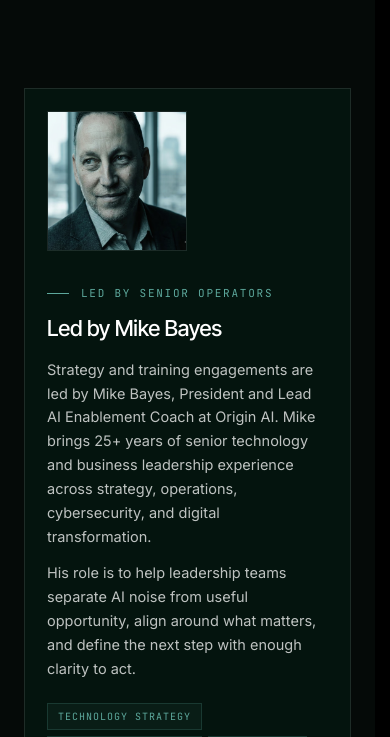
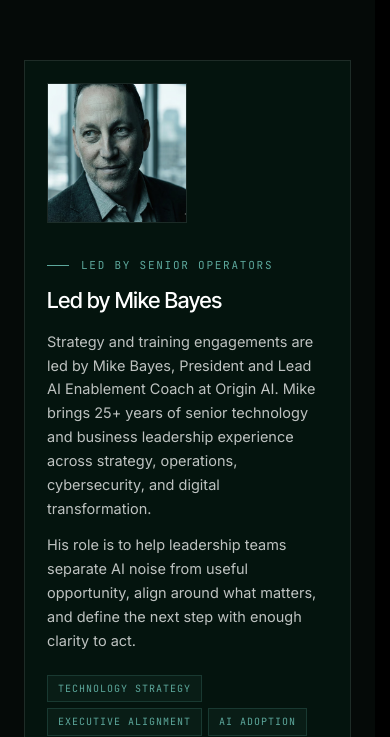
Before and after one commit to mikebayes/originai, a Next.js app: page /services/strategy in a window 390 px wide. Shown: the part 1847-2584 px from the top of the page. Built offline with nearby package versions, Linux system fonts and the light colour scheme.

Commit message:
Halve .bp-leader section padding so the Mike Bayes callout sits closer to the surrounding sections. Desktop 80->40 top/bottom. Mobile 56/60->28/32.

```diff
--- a/styles/services-deep.css
+++ b/styles/services-deep.css
@@ -3198,7 +3198,9 @@
    desktop, stacked on mobile. Mike asked 2026-05-05. */
 .bp-leader {
   position: relative;
-  padding: 80px 0 80px;
+  /* Padding halved 80 -> 40 so the callout sits closer to the
+     sections above and below. Mike asked 2026-05-05. */
+  padding: 40px 0 40px;
   background: #050a08;
 }
 
@@ -3292,7 +3294,7 @@
 }
 
 @media (max-width: 720px) {
-  .bp-leader { padding: 56px 0 60px; }
+  .bp-leader { padding: 28px 0 32px; }
   .bp-leader-card { padding: 22px; }
   .bp-leader-photo { max-width: 140px; }
   .bp-leader-name { font-size: 22px; }
```
